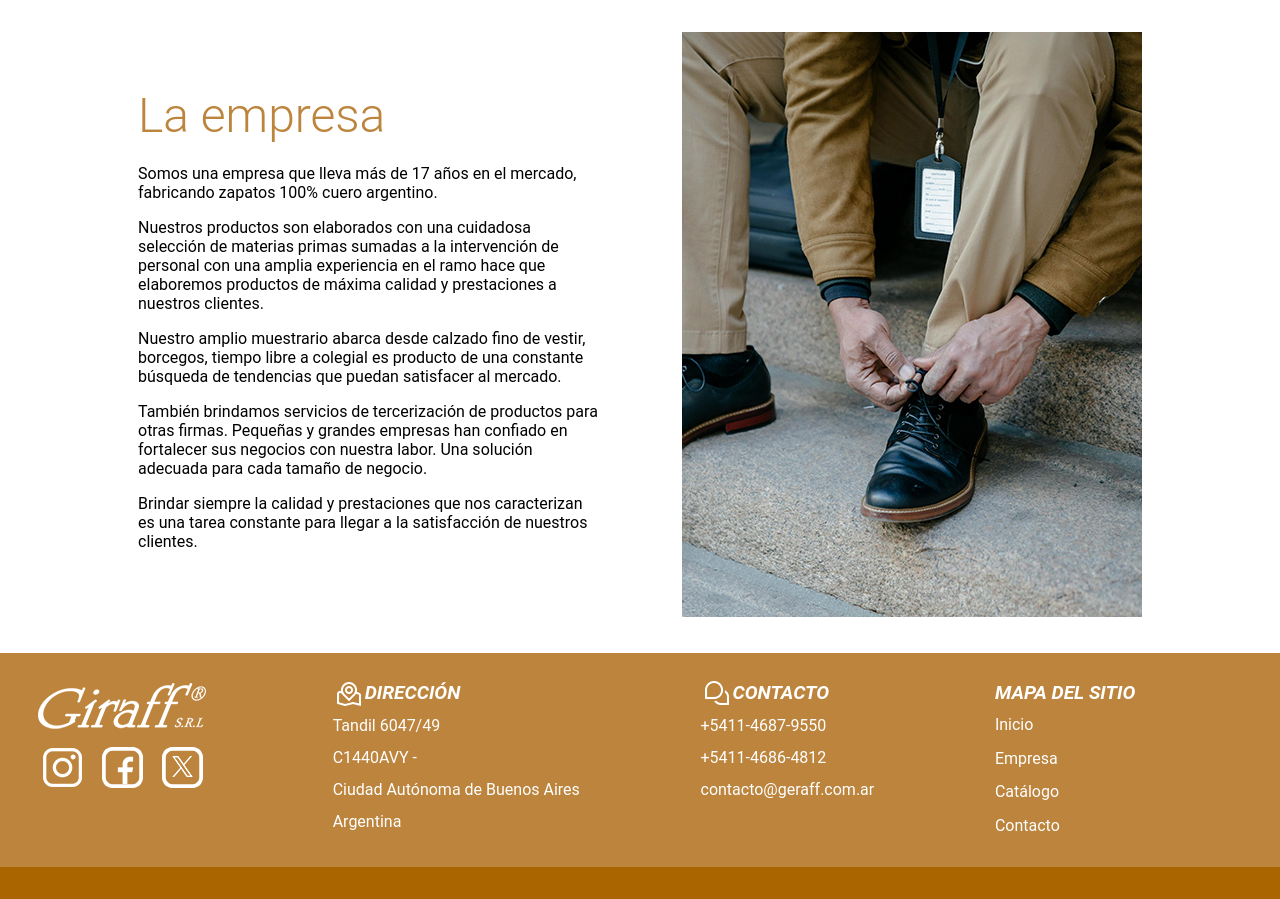
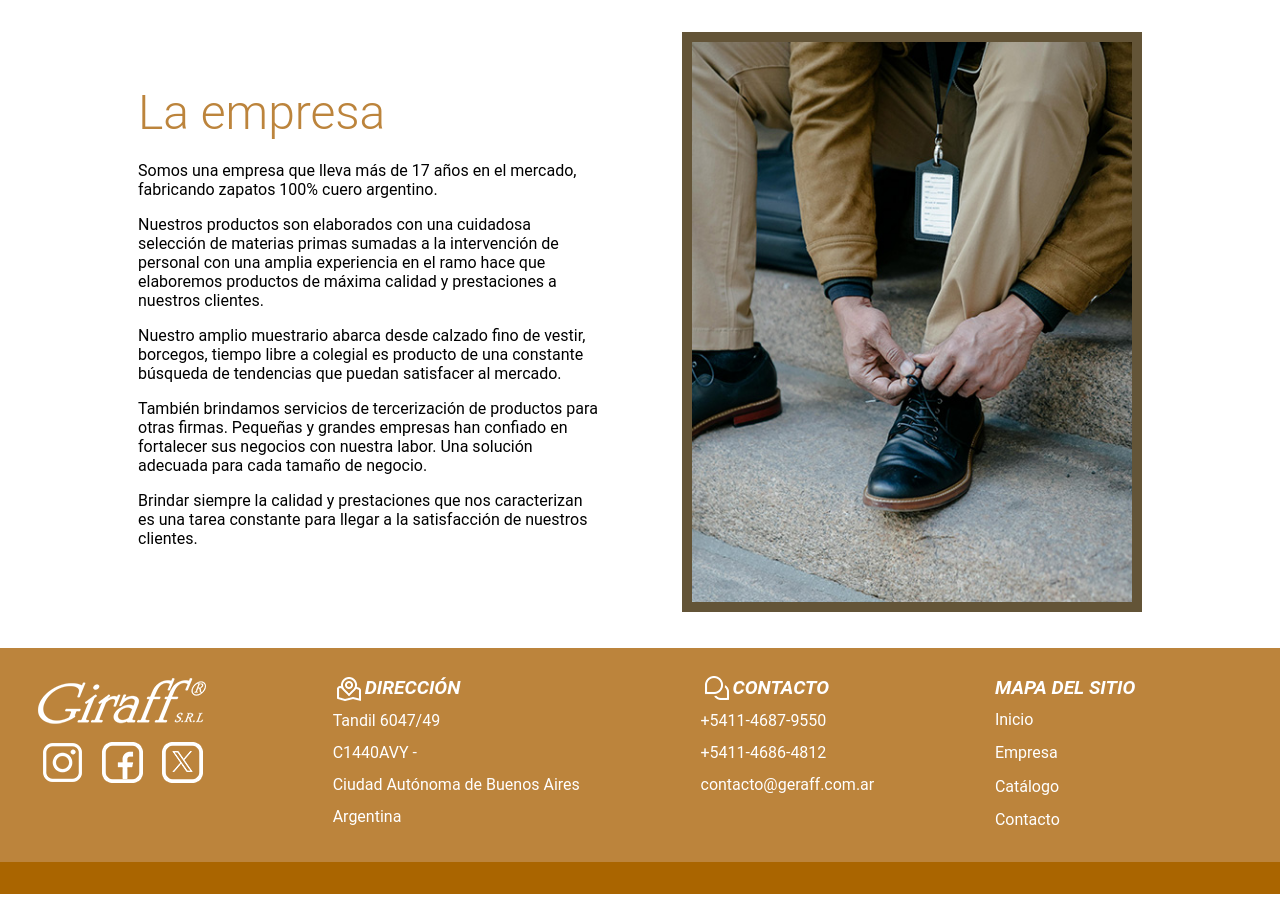
Before and after one commit to GeoIfran/giraff-sitio, a PHP site: page /empresa.html in a window 1280 px wide. Shown: the part 151-1050 px from the top of the page. Run offline with PHP 8.4, Linux system fonts and the light colour scheme.

Commit message:
empresa css

```diff
--- a/laempresa.css
+++ b/laempresa.css
@@ -32,6 +32,7 @@
 
 .la_empresa img {
     width: 100%;
+    border:10px solid #635437;
 }
 
 .la_empresa div {
```
Also changed, not shown: imagenes/hombre-transp.png (added).
